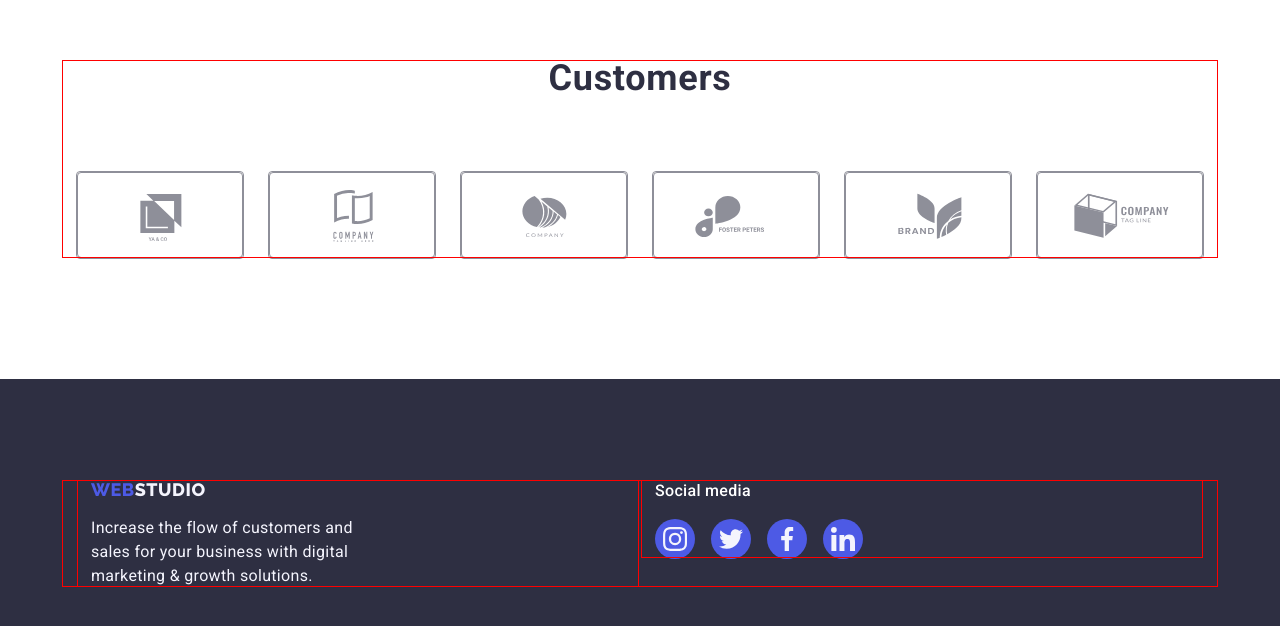
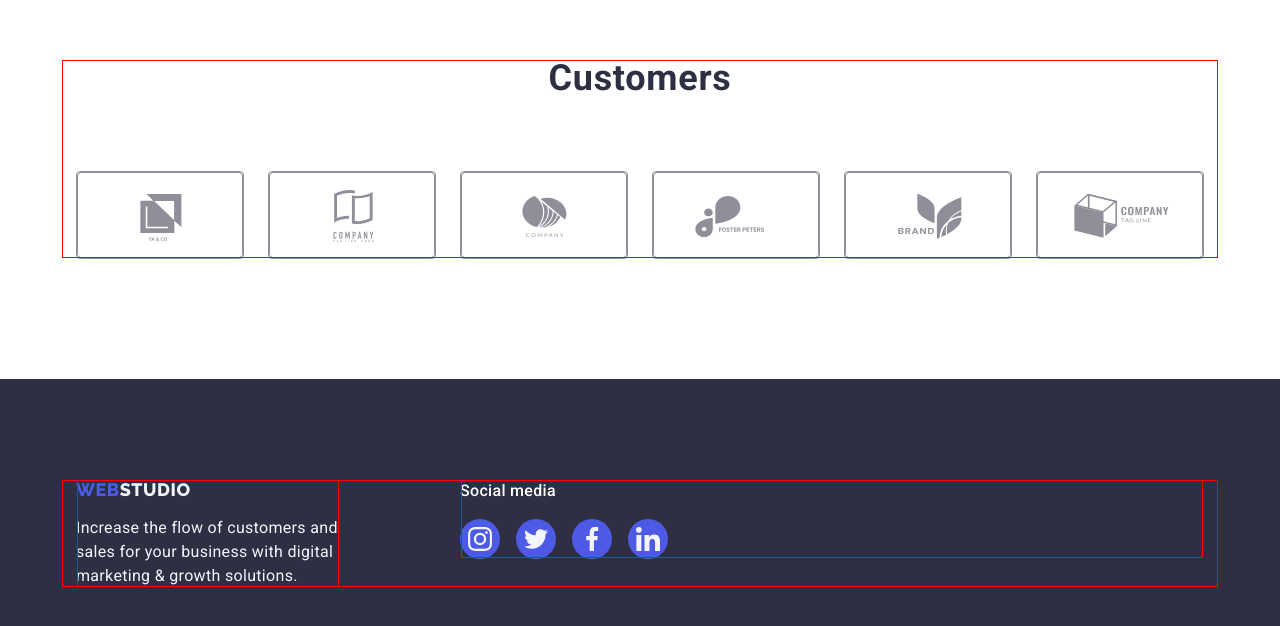
Before and after one commit to MixrutkaIT/goit-markup-hw-04, a plain HTML site: page index.html in a window 1280 px wide. Shown: the part 2398-3024 px from the top of the page. Drawn offline with nearby package versions, Linux system fonts and the light colour scheme.

Commit message:
fix footer

```diff
--- a/css/styles.css
+++ b/css/styles.css
@@ -482,6 +482,11 @@ button {
   display: flex;
   align-items: baseline
 }
+.footer-logo-container {
+  width: 279px;
+  padding-right: 0px;
+  padding-left: 0px;
+}
 .footer-list {
   display: flex;
 }
@@ -535,6 +540,11 @@ button {
   font-size: 16px;
   line-height: 1.5;
   letter-spacing: 0.02em;
+}
+.footer-socials-container {
+  margin-left: 120px;
+  padding-right: 0px;
+  padding-left: 0px;
 }
 .footer-title {
   width: 96px;
```
